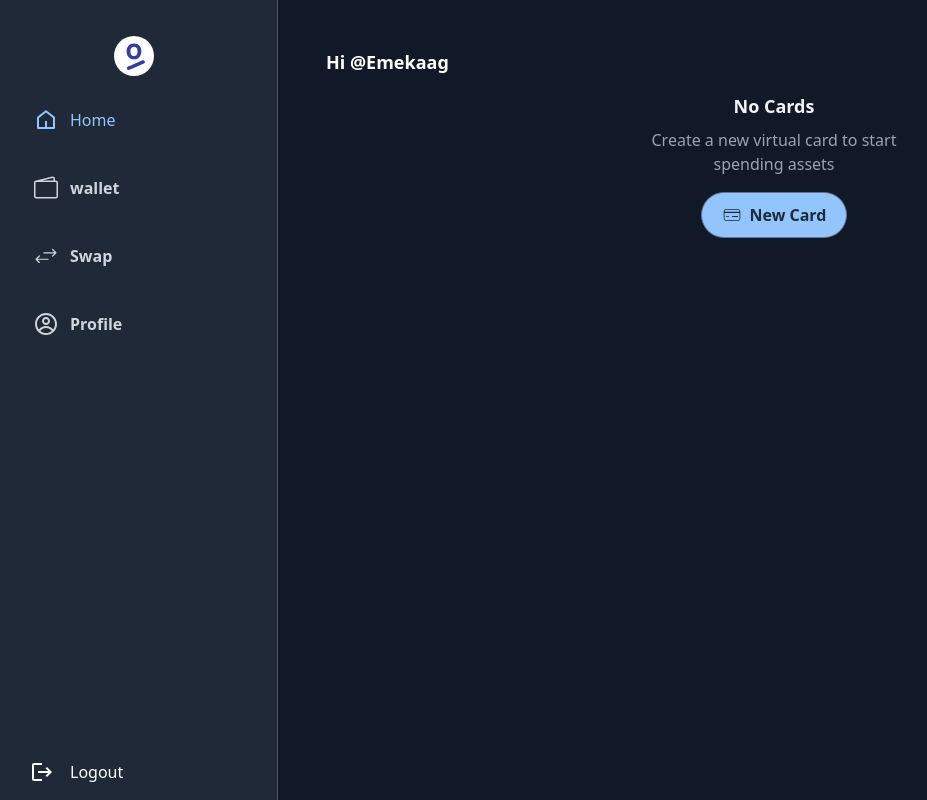
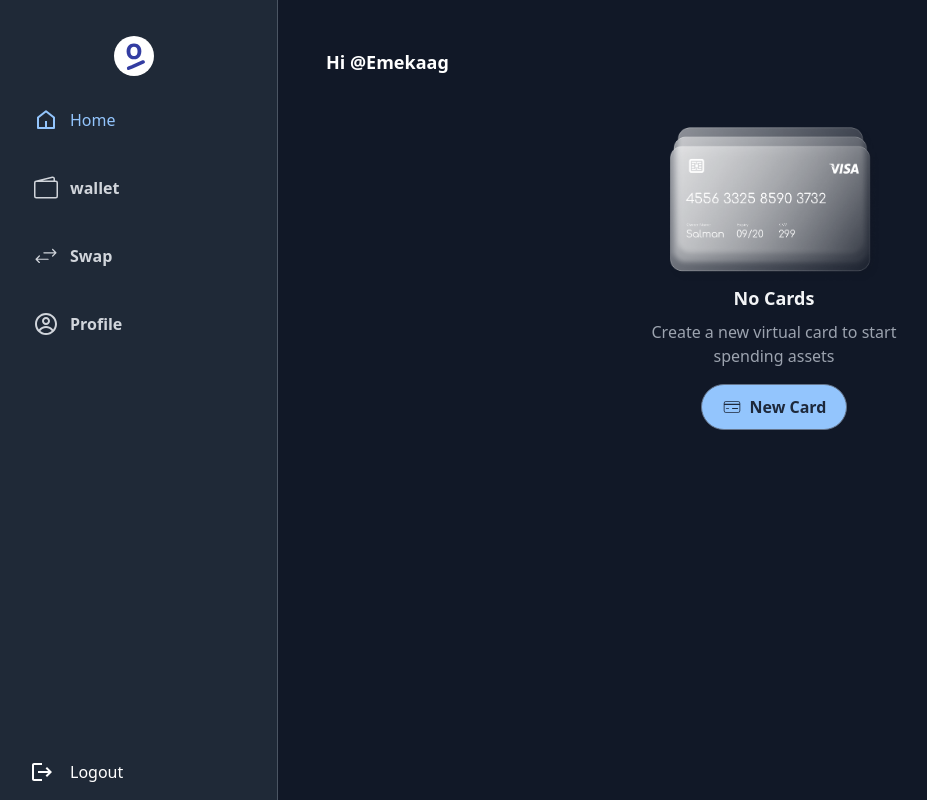
Before and after one commit to gammadefi/gamma-web, a Next.js app: page / in a window 1280 px wide. Shown: the whole page, without its empty margins (10-937 px from the left). Built offline with nearby package versions, Linux system fonts and the light colour scheme.

Commit message:
added card

```diff
--- a/pages/index.tsx
+++ b/pages/index.tsx
@@ -25,6 +25,7 @@ function index() {
             <h4 className='text-sm md:text-lg font-semibold'>Hi @Emekaag</h4>
             <div className="w-full flex items-center  mt-4 justify-center">
                 <div>
+                  <img src="/card.png" className="h-40 w-auto mx-auto mt-8" />
                 <h2 className="text-center text-lg font-bold text-gray-100">No Cards</h2>
                 <h4 className="text-center text-gray-400 mt-2">Create a new virtual card to start  <br/> spending assets</h4>
                 <button style={{padding:"10px 20px",}} className='bg-blue-300 flex text-slate-800 items-center justify-center gap-2 border font-bold border-slate-500 rounded-full mx-auto mt-4'><CiCreditCard1 size={20}/>New Card</button>
```
Also changed, not shown: public/card.png (added).
